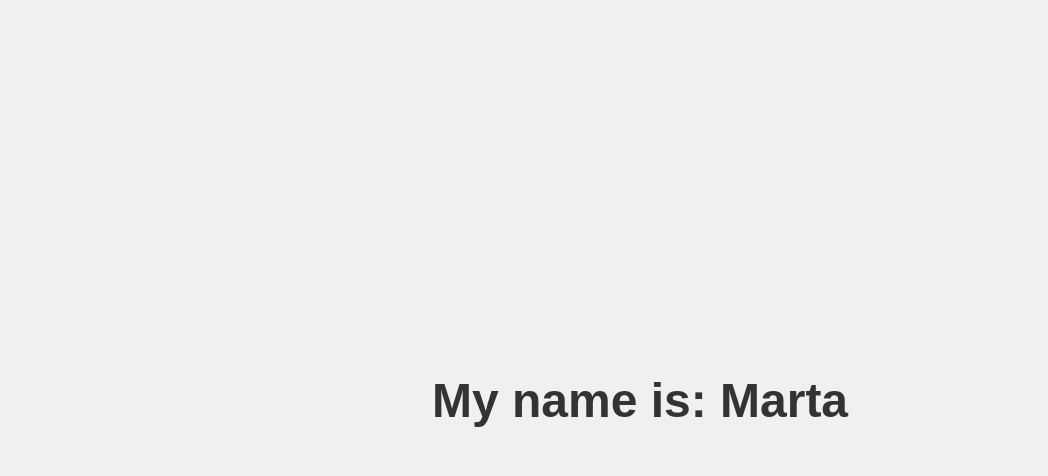
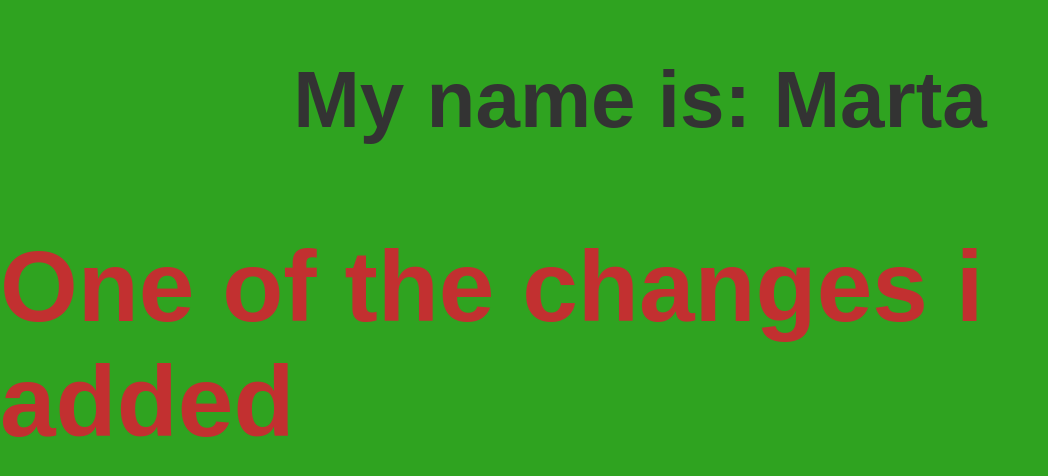
Before and after one commit to MartaMEDVEDIEVA23/GitHubTutorialCLI, a plain HTML site: page MyWebsite.html in a window 1280 px wide. Shown: the whole page, without its empty margins (0-1048 px from the left). Drawn offline with Linux system fonts and the light colour scheme.

Commit message:
Updated website

```diff
--- a/MyWebsite.html
+++ b/MyWebsite.html
@@ -3,24 +3,33 @@
 <head>
     <meta charset="UTF-8">
     <meta name="viewport" content="width=device-width, initial-scale=1.0">
-    <title>Centered Name</title>
+    <title>My website name</title>
     <style>
         body {
+
+            height: 1000px;
+            margin: 0;
+            font-family: Arial, sans-serif;
+            background-color: #2fa320;
+        }
+        h1 {
+            font-size: 80px;
+            color: #333;
             display: flex;
             justify-content: center;
             align-items: center;
-            height: 100vh;
-            margin: 0;
-            font-family: Arial, sans-serif;
-            background-color: #f0f0f0;
         }
-        h1 {
-            font-size: 3rem;
-            color: #333;
+        h2 {
+            font-size: 100px;
+            color: #c23030;
+            display: flex;
+            justify-content: center;
+            align-items: center;
         }
     </style>
 </head>
 <body>
     <h1>My name is: Marta</h1>
+    <h2>One of the changes i added</h2>
 </body>
 </html>
```
